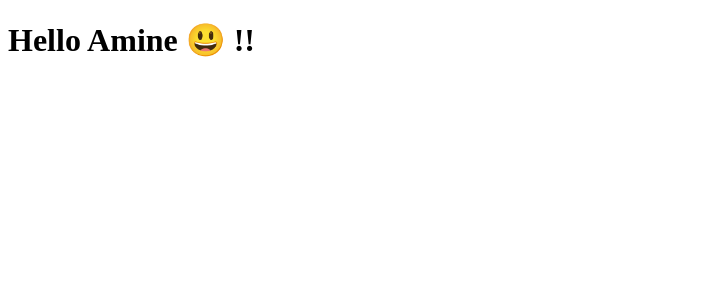
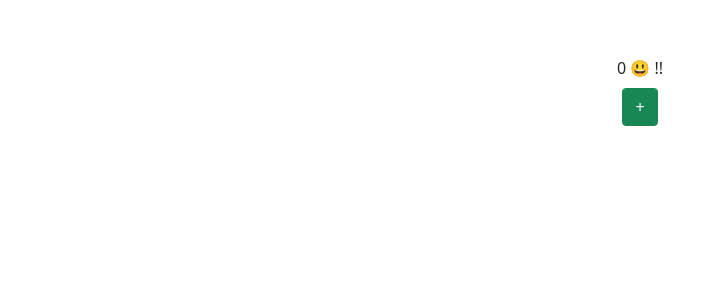
Before and after one commit to yassineDevox/react-essentials, a React (Create React App) app: page / in a window 1280 px wide. Shown: the top 300 px of the page, without its empty margins (0-717 px from the left). Built offline with nearby package versions, Linux system fonts and the light colour scheme.

Commit message:
local variable problem

```diff
--- a/package.json
+++ b/package.json
@@ -6,6 +6,7 @@
     "@testing-library/jest-dom": "^5.16.2",
     "@testing-library/react": "^12.1.2",
     "@testing-library/user-event": "^13.5.0",
+    "bootstrap": "^5.1.3",
     "react": "^17.0.2",
     "react-dom": "^17.0.2",
     "react-scripts": "5.0.0",
--- a/src/App.js
+++ b/src/App.js
@@ -1,9 +1,28 @@
+import React, { Component } from 'react'
 
+export default class App extends Component {
 
-function App() {
-  return (
-    <h1>Hello Amine 😃 !!</h1>
-  );
+  constructor() {
+    super()
+    this.counter = 0
+    console.log(typeof this.counter)
+  }
+
+  handleClick = () => {
+    this.counter++
+    console.log(this.counter)
+  }
+
+  render() {
+    return (
+      <>
+        <div className="text-center p-5">
+          <div className='text-center m-2'>{this.counter} 😃 !!</div>
+          <button
+            onClick={this.handleClick}
+            className="btn btn-success">+</button>
+        </div>
+      </>
+    )
+  }
 }
-
-export default App;
--- a/src/index.js
+++ b/src/index.js
@@ -1,6 +1,8 @@
 import React from 'react';
 import ReactDOM from 'react-dom';
 import App from './App';
+import 'bootstrap/dist/css/bootstrap.min.css';
+
 
 ReactDOM.render(
   <React.StrictMode>
```
Also changed, not shown: 1 other file (tests, documents, lock files or other folders).
